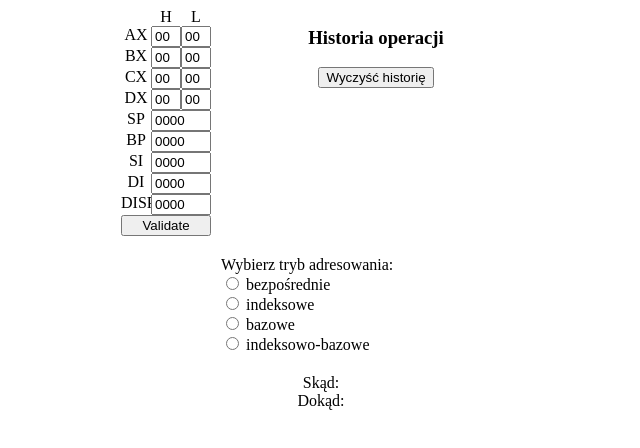
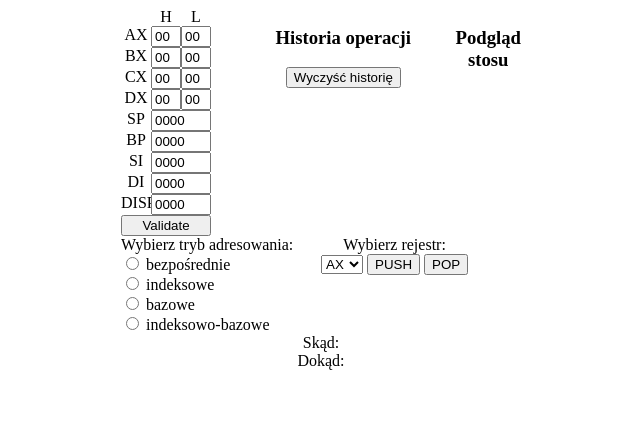
Before and after one commit to MayDayOne1/Emu8086, a plain HTML site: page index.html in a window 1280 px wide. Both pictures are taken after a click on the button "Validate". Shown: the whole page, without its empty margins (319-959 px from the left). Drawn offline with Linux system fonts and the light colour scheme.

Commit message:
stack screen

```diff
--- a/index.html
+++ b/index.html
@@ -129,7 +129,7 @@
             maxlength="4"
           />
 
-          <button onclick="hexvalidate()" id="operation-btn" enabled>
+          <button onclick="hexvalidate()" id="operation-btn">
             Validate
           </button>
         </div>
@@ -138,10 +138,14 @@
           <ul id="history-list"></ul>
           <button onclick="clearHistory()">Wyczyść historię</button>
         </div>
+        <div id="stack">
+          <h3>Podgląd stosu</h3>
+          <ul id="stack-list"></ul>
+        </div>
       </header>
+      <div class="main-ops">
         <div id="addr-modes">
           <span>Wybierz tryb adresowania:</span><br />
-
           <input
             type="radio"
             name="addr"
@@ -150,7 +154,6 @@
             onclick="showComp('#direct')"
           />
           <label for="direct">bezpośrednie</label><br />
-
           <input
             type="radio"
             name="addr"
@@ -159,7 +162,6 @@
             onclick="showComp('#indexing')"
           />
           <label for="index">indeksowe</label><br />
-
           <input
             type="radio"
             name="addr"
@@ -168,7 +170,6 @@
             onclick="showComp('#base')"
           />
           <label for="base">bazowe</label><br />
-
           <input
             type="radio"
             name="addr"
@@ -177,6 +178,30 @@
             onclick="showComp('#index-base')"
           />
           <label for="index-base">indeksowo-bazowe</label>
+        </div>
+        <div id="stack-ops">
+          <span>Wybierz rejestr:</span><br>
+          <select name="" id="">
+            <option value="ax">AX</option>
+            <option value="ah">AH</option>
+            <option value="al">AL</option>
+            <option value="bx">BX</option>
+            <option value="bh">BH</option>
+            <option value="bl">BL</option>
+            <option value="cx">CX</option>
+            <option value="ch">CH</option>
+            <option value="cl">CL</option>
+            <option value="dx">DX</option>
+            <option value="dh">DH</option>
+            <option value="dl">DL</option>
+            <option value="sp">SP</option>
+            <option value="bp">BP</option>
+            <option value="si">SI</option>
+            <option value="di">DI</option>
+          </select>
+          <button>PUSH</button>
+          <button>POP</button>
+        </div>
       </div>
       <div id="direct">
         <span id="from-desc">Wybierz pierwszy rejestr: </span>
@@ -335,8 +360,8 @@
             );
           } else {
             document
-              .querySelector("#addr-modes")
-              .style.setProperty("display", "block");
+              .querySelector(".main-ops")
+              .style.setProperty("display", "flex");
           }
         }
       }
--- a/style.css
+++ b/style.css
@@ -39,15 +39,16 @@ header {
     grid-column: 1 / 4;
 }
 
-#addr-modes {
-    display: none;
-    text-align: left;
-    width: 200px;
+#main-ops {
     margin: 20px auto;
 }
 
+#addr-modes {
+    text-align: left;
+    width: 200px;
+}
 
-#direct, #indexing, #base, #index-base {
+#direct, #indexing, #base, #index-base, .main-ops {
     display: none;
 }
 
```
Lines whose indentation alone changed are shown as unchanged.
